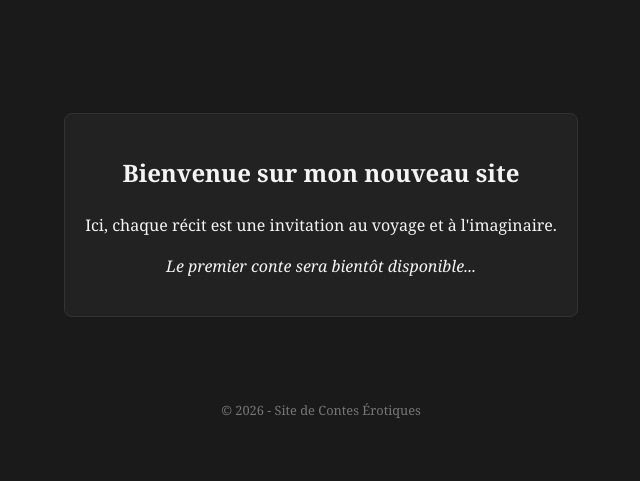
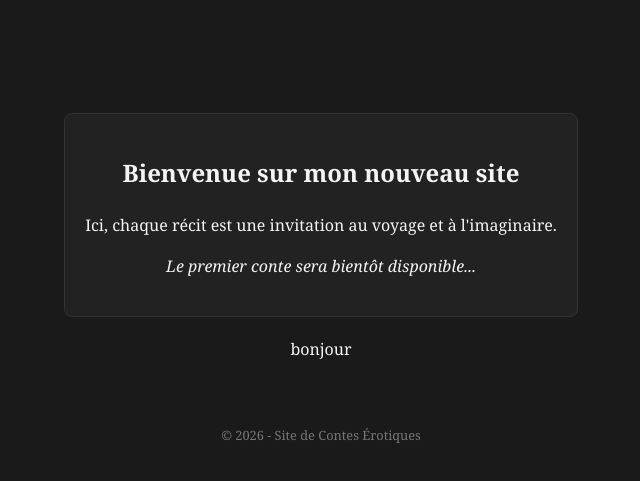
Before and after one commit to thierryduberge-lgtm/contes-erotiques, a plain HTML site: page public/index.html in a window 1280 px wide. Shown: the part 185-666 px from the top of the page, without its empty margins (319-959 px from the left). Drawn offline with Linux system fonts and the light colour scheme.

Commit message:
Changement local fichier
Changement local fichier

```diff
--- a/public/index.html
+++ b/public/index.html
@@ -22,7 +22,7 @@
             <p><i>Le premier conte sera bientôt disponible...</i></p>
         </div>
     </div>
-
+<div class="test">bonjour</div>
     <footer>
         <p>&copy; 2026 - Site de Contes Érotiques</p>
     </footer>
```
